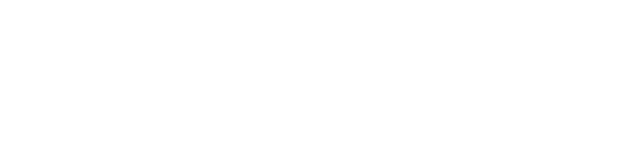
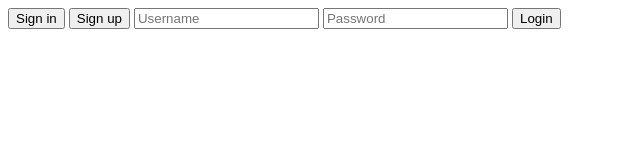
Before and after one commit to DenisKantic/sign-up_sign-in, a plain HTML site: page index.html in a window 1280 px wide. Shown: the whole page, without its empty margins (0-640 px from the left). Drawn offline with Linux system fonts and the light colour scheme.

Commit message:
created html structure for sing  in part

```diff
--- a/index.html
+++ b/index.html
@@ -3,11 +3,21 @@
 <head>
     <meta charset="UTF-8">
     <meta name="viewport" content="width=device-width, initial-scale=1.0">
-    <link href="https://fonts.googleapis.com/css?family=Roboto&display=swap" rel="stylesheet">
+    <link href="https://fonts.googleapis.com/css?family=Roboto&display=swap" rel="stylesheet"> <!-- font-family: 'Roboto', ;-->
     <link rel="stylesheet" href="style.css">
     <title>Sign in</title>
 </head>
 <body>
 
+    <div class="container">
+        <button class="btn btn-in">Sign in</button>
+        <button class="btn btn-up">Sign up</button>
+
+        <input type="text" placeholder="Username">
+        <input type="password" placeholder="Password">
+
+        <button class="login-btn">Login</button>
+    </div>
+
 </body>
 </html>
```
